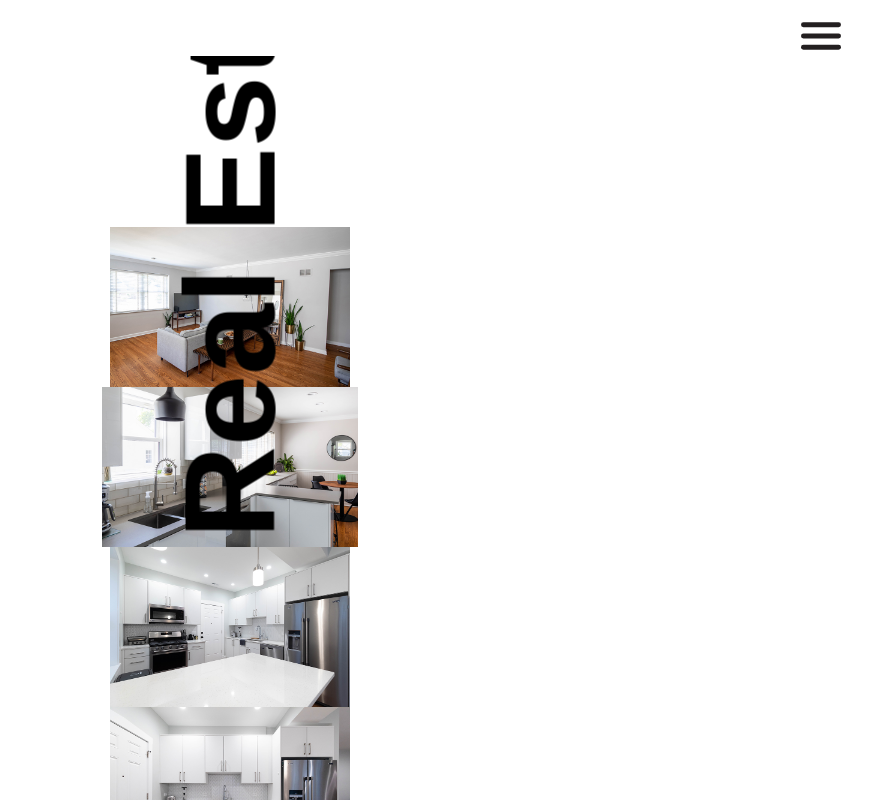
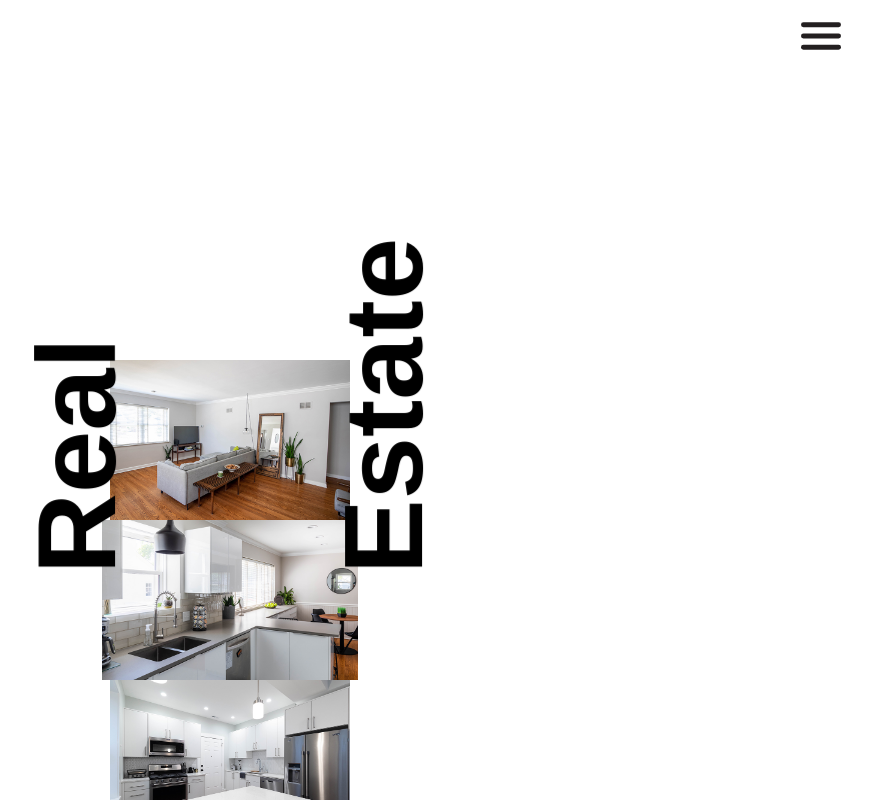
Before and after one commit to gmo93/photo-fol, a Next.js app: page /realestate in a window 1280 px wide. Shown: the whole page, without its empty margins (410-1280 px from the left). Built offline with nearby package versions, Linux system fonts and the light colour scheme.

Commit message:
Added animation to each page's title from menu

```diff
--- a/src/pages/art.jsx
+++ b/src/pages/art.jsx
@@ -12,7 +12,11 @@ export default function Art() {
       <NavBar />
       <div className={styles.photoPage}>
         <div className={styles.portfolioContainer}>
-          <h1 id = {styles.artTitle} className={styles.photoTitle}>Art</h1>
+          <div className={styles.artTitleBox}>
+            <h1 id={styles.artTitle} className={styles.photoTitle}>
+              Art
+            </h1>
+          </div>
           <div className={styles.column}>
             <div className={styles.columnImage}>
               <Image
--- a/src/pages/realestate.jsx
+++ b/src/pages/realestate.jsx
@@ -12,9 +12,14 @@ export default function RealEstate() {
       <NavBar />
       <div className={styles.photoPage}>
         <div className={styles.portfolioContainer}>
-          <h1 id={styles.realEstateTitle} className={styles.photoTitle}>
-            Real Estate
-          </h1>
+          <div className={styles.realEstateTitleBox}>
+            <h1 id={styles.realEstateTitle} className={styles.photoTitle}>
+              Real
+            </h1>
+            <h1 id={styles.realEstateTitle} className={styles.photoTitle}>
+              Estate
+            </h1>
+          </div>
           <div className={styles.column}>
             <div className={styles.columnImage}>
               <Image
--- a/src/styles/Home.module.css
+++ b/src/styles/Home.module.css
@@ -460,6 +460,21 @@
     opacity: 1;
   }
 }
+
+/* PHOTO PAGE TITLES AND CONTAINERS */
+.titleBox {
+  height: 100vh;
+  width: 20vw;
+  display: flex;
+  position: fixed;
+  justify-content: flex-end;
+  align-items: center;
+  z-index: 10;
+}
+.titleContainer {
+  display: flex;
+  width: 20vw;
+}
 .photoTitle {
   transition: top 2s;
   font-size: 8em;
@@ -468,6 +483,17 @@
   animation-duration: 0.5s;
   animation-fill-mode: forwards;
   z-index: 30;
+}
+.contactTitleBox {
+  display: flex;
+  height: 20vh;
+  width: 100vw;
+  justify-content: center;
+  align-items: center;
+  margin-top: 18vh;
+  margin-bottom: -25vh;
+  position: relative;
+  z-index: 2;
 }
 .contactTitle {
   transition: top 2s;
@@ -491,14 +517,125 @@
 #realEstateTitle {
   transform: translateX(-15vh);
 }
+.realEstateTitleBox {
+  display: flex;
+  height: 30vh;
+  width: 100%;
+  justify-content: center;
+  align-items: center;
+  margin-top: 10vh;
+  margin-bottom: -5vh;
+}
+#realEstateTitle {
+  margin-top: 25vh;
+  margin-bottom: 0vh;
+  width: 32%;
+  font-size: 3em;
+  rotate: 0deg;
+  margin-left: 20vw;
+  margin-right: -25vw;
+  animation-name: realEstatePageLoad;
+  animation-duration: 1s;
+  animation-fill-mode: forwards;
+}
+@keyframes realEstatePageLoad {
+  0% {
+    rotate: 0deg;
+    margin-bottom: 10vh;
+    margin-left: 20vw;
+    margin-right: -25vw;
+    font-size: 3em;
+    width: 48%;
+  }
+  100% {
+    rotate: -90deg;
+    margin-bottom: 0vh;
+    margin-left: 0vw;
+    margin-right: 0vw;
+    font-size: 7em;
+    width: 30%;
+  }
+}
+
+.artTitleBox {
+  display: flex;
+  height: 30vh;
+  width: 100%;
+  justify-content: center;
+  align-items: center;
+  margin-bottom: -15vh;
+}
 #artTitle {
-  margin-top: 15vh;
+  margin-top: 8vh;
   margin-bottom: -18vh;
+  position: relative;
+  margin-left: -50vw;
+  animation-name: artPageLoad;
+  animation-duration: 1s;
+  animation-fill-mode: forwards;
+}
+@keyframes artPageLoad {
+  0% {
+    rotate: 0deg;
+    margin-top: 80vh;
+    margin-left: -50vw;
+    margin-bottom: -60vh;
+    font-size: 3em;
+    width: 32%;
+  }
+  100% {
+    rotate: -90deg;
+    margin-top: 18vh;
+    margin-left: 0vw;
+    font-size: 7em;
+    margin-bottom: -18vh;
+    width: 30%;
+  }
+}
+.productTitleBox {
+  display: flex;
+  height: 30vh;
+  width: 100%;
+  justify-content: center;
+  align-items: center;
+  margin-top: 10vh;
+  margin-bottom: -15vh;
 }
 #productTitle {
-  margin-top: 18vh;
+  margin-top: 85vh;
   margin-bottom: -15vh;
-  width: 30%;
+  width: 32%;
+  font-size: 3em;
+  rotate: 0deg;
+  margin-left: -15vw;
+  animation-name: productPageLoad;
+  animation-duration: 1s;
+  animation-fill-mode: forwards;
+}
+@keyframes productPageLoad {
+  0% {
+    rotate: 0deg;
+    margin-top: 40vh;
+    margin-left: -15vw;
+    font-size: 3em;
+    width: 48%;
+  }
+  100% {
+    rotate: -90deg;
+    margin-top: 25vh;
+    margin-left: 0vw;
+    font-size: 7em;
+    width: 30%;
+  }
+}
+
+.travelTitleBox {
+  display: flex;
+  height: 30vh;
+  width: 100%;
+  justify-content: center;
+  align-items: center;
+  margin-bottom: -15vh;
 }
 #travelTitle {
   margin-top: 85vh;
@@ -507,14 +644,14 @@
   font-size: 3em;
   rotate: 0deg;
   margin-left: -15vw;
-  animation-name: pageLoad;
+  animation-name: travelPageLoad;
   animation-duration: 1s;
   animation-fill-mode: forwards;
 }
-@keyframes pageLoad {
+@keyframes travelPageLoad {
   0% {
     rotate: 0deg;
-    margin-top: 85vh;
+    margin-top: 90vh;
     margin-left: -15vw;
     font-size: 3em;
     width: 32%;
@@ -527,47 +664,8 @@
     width: 30%;
   }
 }
-.productTitleBox {
-  display: flex;
-  height: 30vh;
-  width: 100%;
-  justify-content: center;
-  align-items: center;
-  margin-top: 10vh;
-  margin-bottom: -15vh;
-}
-.travelTitleBox {
-  display: flex;
-  height: 30vh;
-  width: 100%;
-  justify-content: center;
-  align-items: center;
-  margin-bottom: -15vh;
-}
-.contactTitleBox {
-  display: flex;
-  height: 20vh;
-  width: 100vw;
-  justify-content: center;
-  align-items: center;
-  margin-top: 18vh;
-  margin-bottom: -25vh;
-  position: relative;
-  z-index: 2;
-}
-.titleBox {
-  height: 100vh;
-  width: 20vw;
-  display: flex;
-  position: fixed;
-  justify-content: flex-end;
-  align-items: center;
-  z-index: 10;
-}
-.titleContainer {
-  display: flex;
-  width: 20vw;
-}
+/* END OF PHOTO AND PAGE TITLES */
+
 /* Enable hover only on non-touch devices */
 @media (hover: hover) and (pointer: fine) {
 }
```
Also changed, not shown: src/pages/product.jsx (indentation only).
